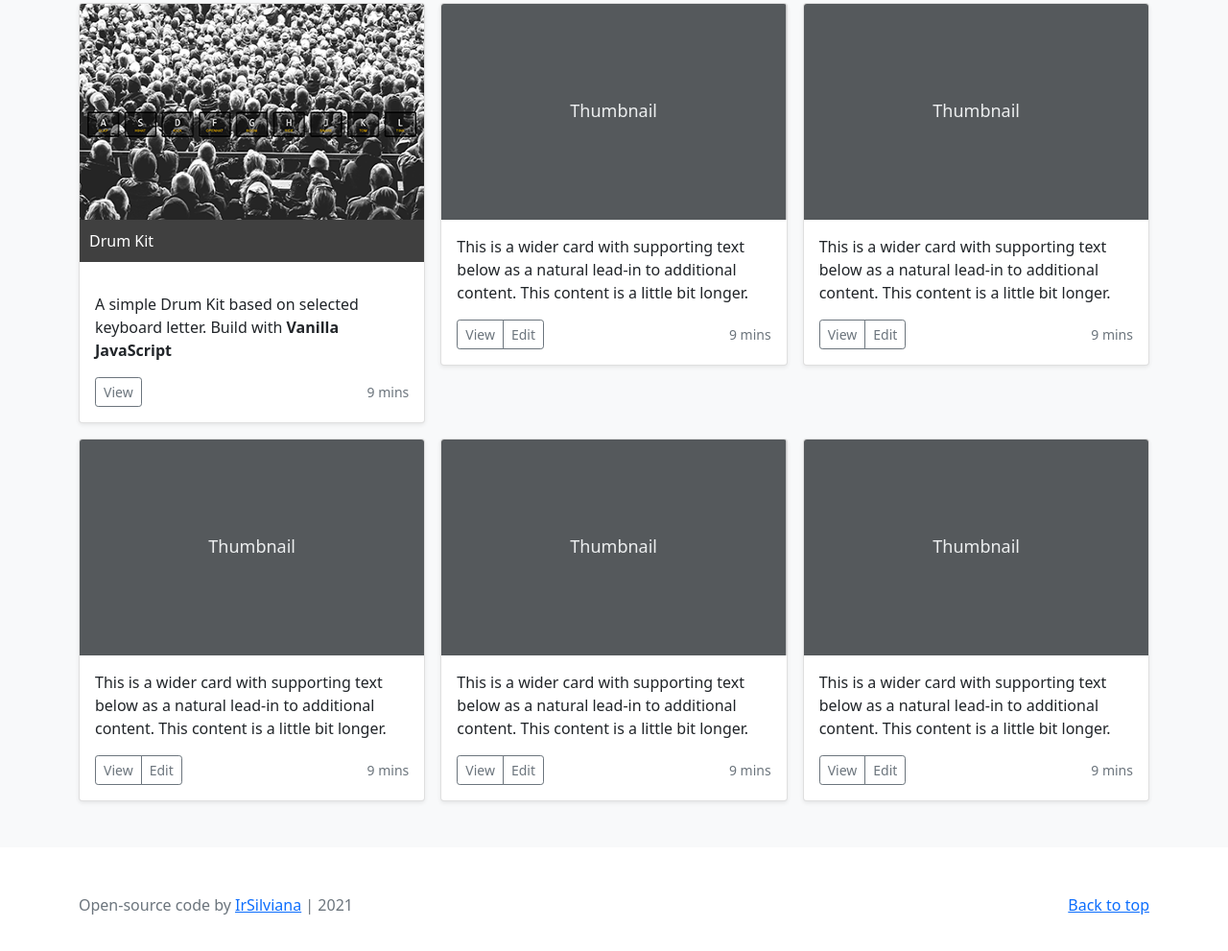
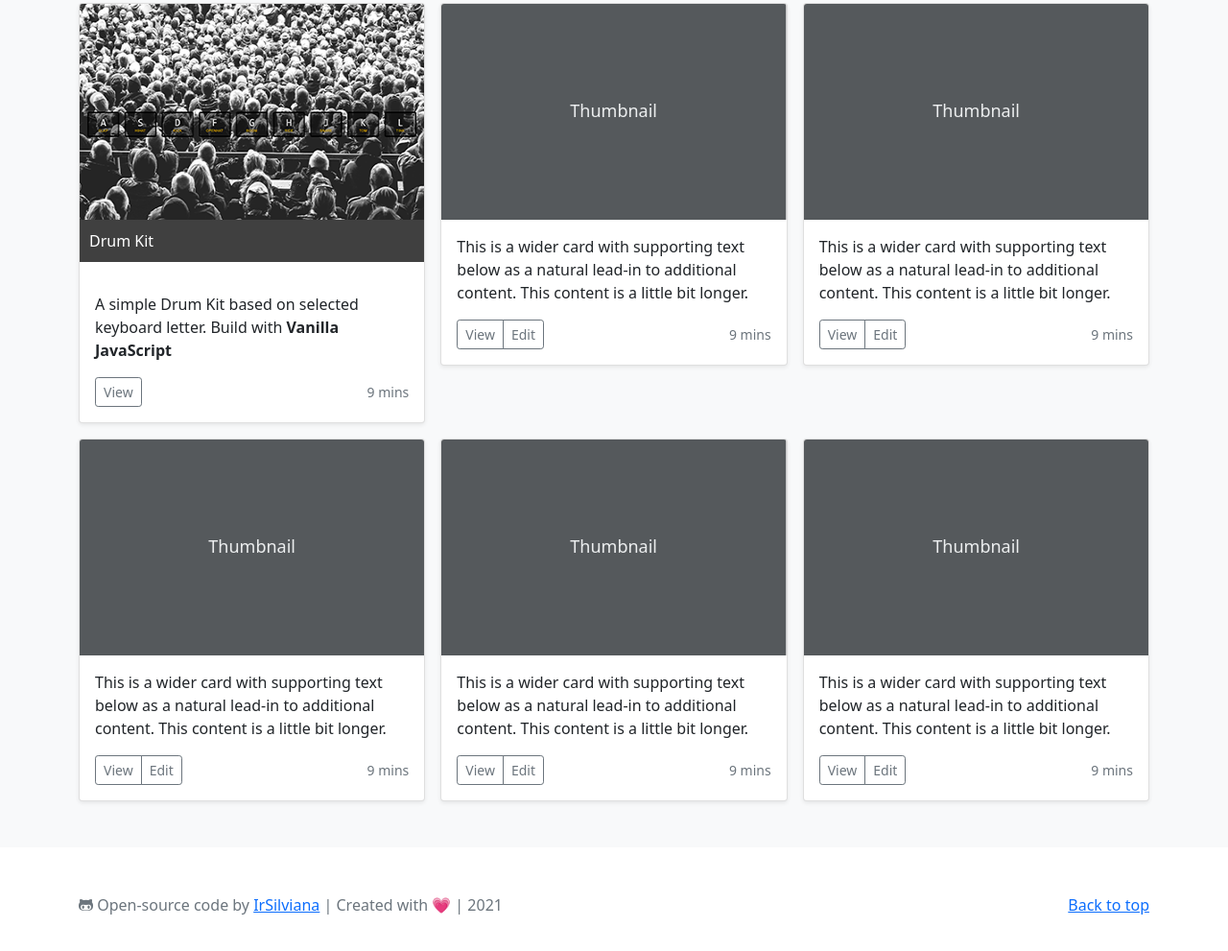
Before and after one commit to irSilviana/JavaScript30, a plain HTML site: page index.html in a window 1280 px wide. Shown: the part 1033-2024 px from the top of the page at 96% size. Drawn offline with nearby package versions, Linux system fonts and the light colour scheme.

Commit message:
Update index.html

```diff
--- a/index.html
+++ b/index.html
@@ -5,7 +5,10 @@
     <meta http-equiv="X-UA-Compatible" content="IE=edge" />
     <meta name="viewport" content="width=device-width, initial-scale=1.0" />
     <!-- Font Awesome -->
-    <script src="https://kit.fontawesome.com/eb42c3a17f.js" crossorigin="anonymous"></script>
+    <script
+      src="https://kit.fontawesome.com/eb42c3a17f.js"
+      crossorigin="anonymous"
+    ></script>
     <!-- Bootstrap CSS -->
     <link
       href="https://cdn.jsdelivr.net/npm/bootstrap@5.0.0-beta2/dist/css/bootstrap.min.css"
@@ -562,11 +565,11 @@
           <a href="#">Back to top</a>
         </p>
         <p class="mb-1">
-          Open-source code by
+          <i class="fab fa-github-alt"></i> Open-source code by
           <a href="https://github.com/irSilviana/" target="_blank"
             >IrSilviana</a
           >
-          | 2021
+          | Created with 💗 | 2021
         </p>
       </div>
     </footer>
```
